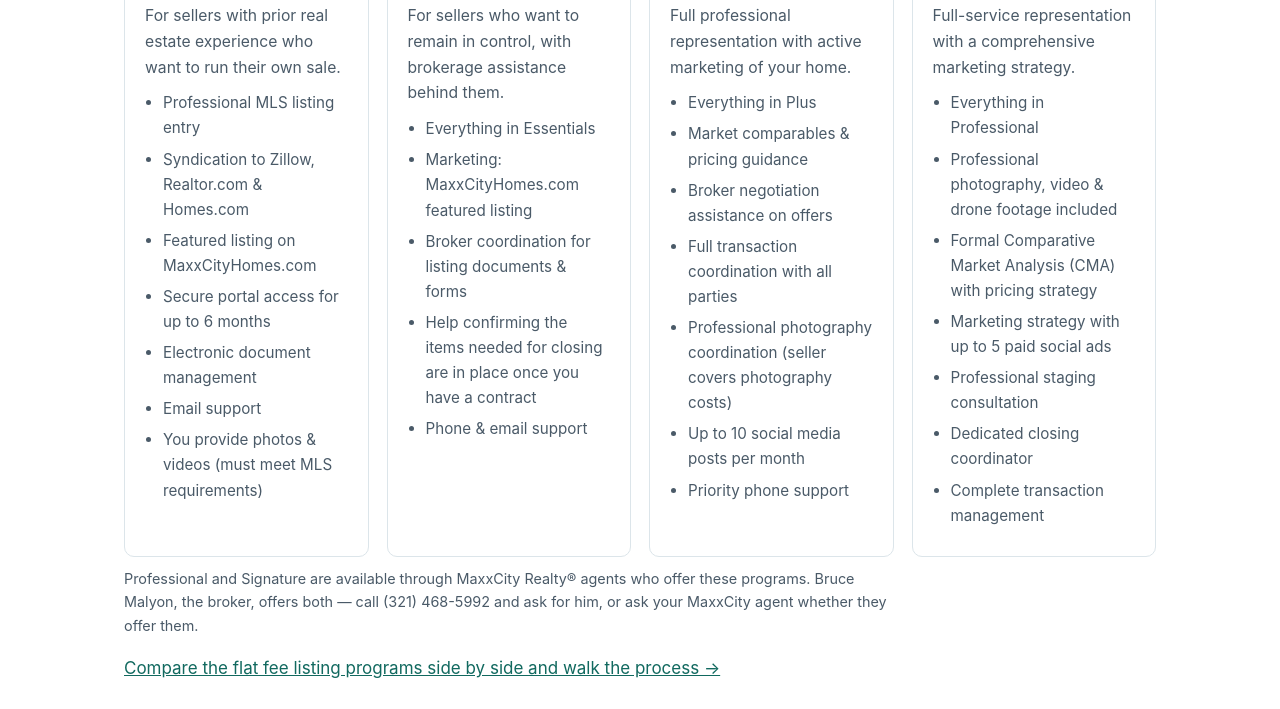
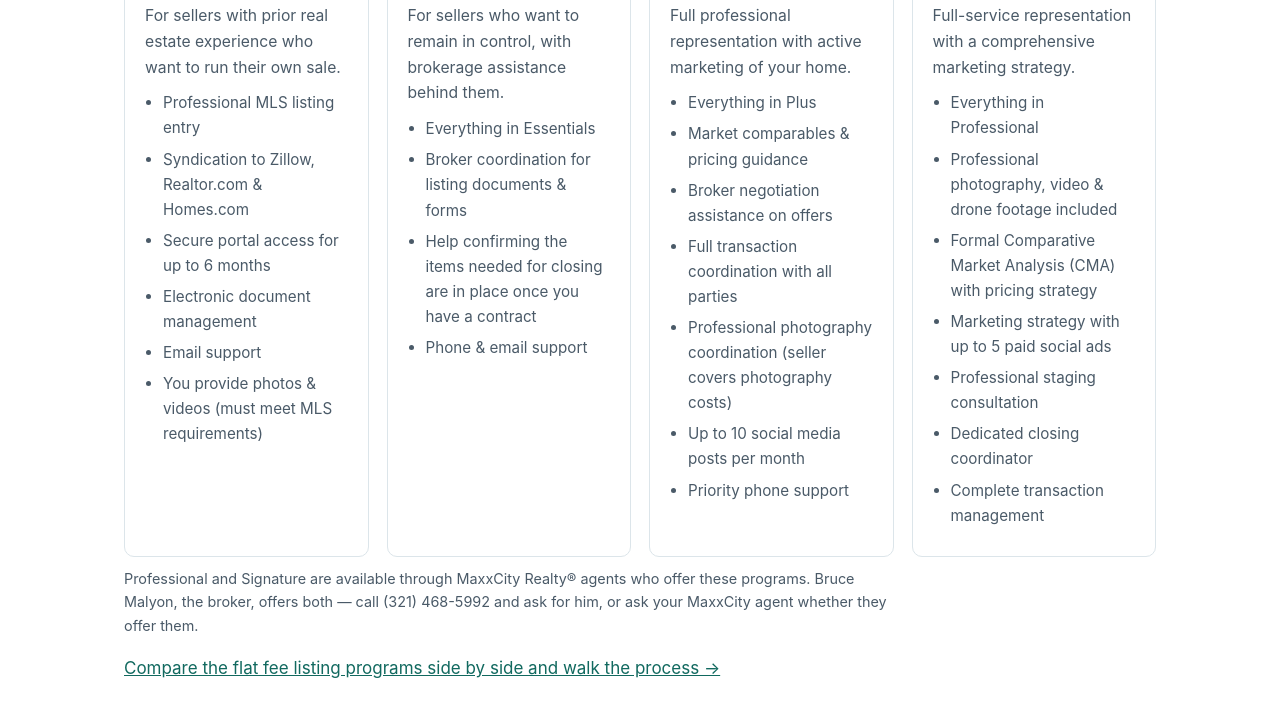
Before and after one commit to Mattnick1flirtorbit/maxxlisting, a plain HTML site: page index.html in a window 1280 px wide. Shown: the part 1781-2490 px from the top of the page. Drawn offline with Linux system fonts and the light colour scheme.

Commit message:
Flat-fee: own-site promotion not promised (Nov 26)

```diff
--- a/index.html
+++ b/index.html
@@ -81,7 +81,6 @@
         <ul>
           <li>Professional MLS listing entry</li>
           <li>Syndication to Zillow, Realtor.com &amp; Homes.com</li>
-          <li>Featured listing on MaxxCityHomes.com</li>
           <li>Secure portal access for up to 6 months</li>
           <li>Electronic document management</li>
           <li>Email support</li>
@@ -96,7 +95,6 @@
         <p>For sellers who want to remain in control, with brokerage assistance behind them.</p>
         <ul>
           <li>Everything in Essentials</li>
-          <li>Marketing: MaxxCityHomes.com featured listing</li>
           <li>Broker coordination for listing documents &amp; forms</li>
           <li>Help confirming the items needed for closing are in place once you have a contract</li>
           <li>Phone &amp; email support</li>
```
